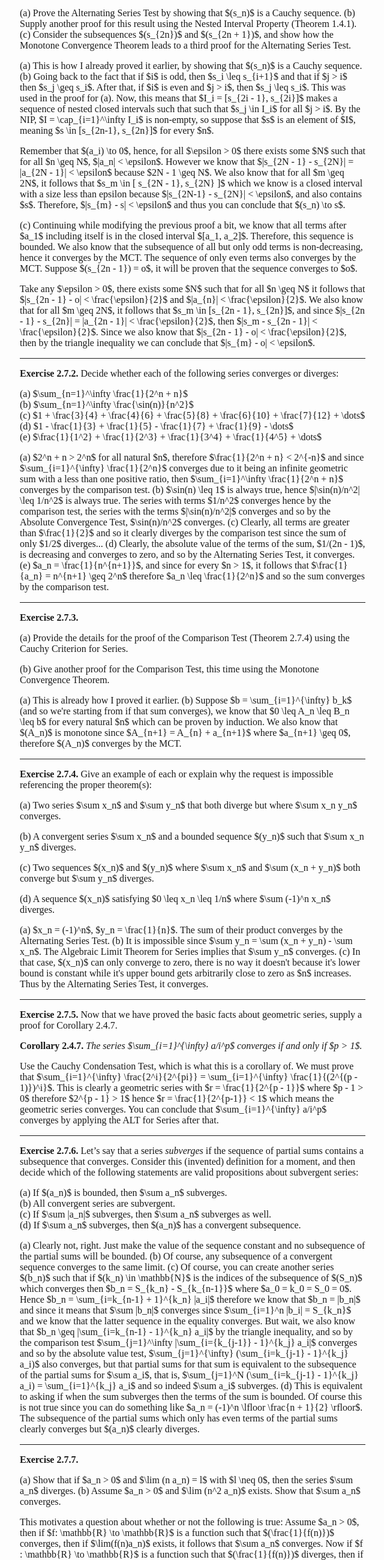
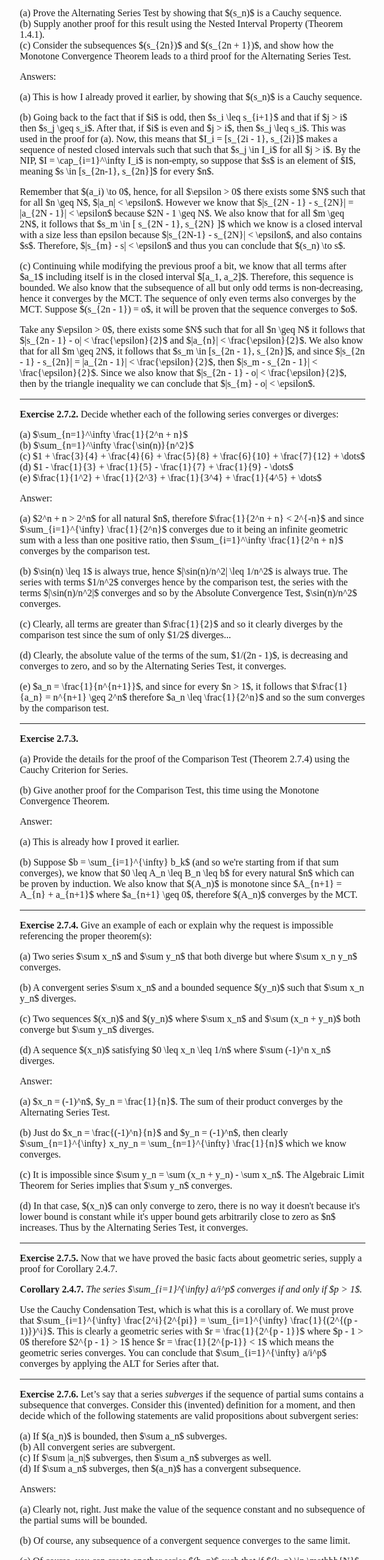
Before and after one commit to retr0foxx/nerdmathblog, a plain HTML site: page analysis-properties-of-infinite-series.html in a window 1280 px wide. Shown: the part 5261-7862 px from the top of the page at 60% size, without its empty margins (319-959 px from the left). Drawn offline with nearby package versions, Linux system fonts and the light colour scheme.

Commit message:
Fixed line breaks and typo

```diff
--- a/analysis-properties-of-infinite-series.html
+++ b/analysis-properties-of-infinite-series.html
@@ -21,7 +21,7 @@
                                       <meta charset="utf-8" />
   <meta name="generator" content="pandoc" />
   <meta name="viewport" content="width=device-width, initial-scale=1.0, user-scalable=yes" />
-  <title>tmphuit1j7n</title>
+  <title>tmp242xjcu4</title>
   <style>
 html {
 color: #1a1a1a;
@@ -278,11 +278,12 @@ This of course follows from the fact that $M = \max A$, where $A$ is the set of
 <h3>Exercises</h3>
 <p><strong>Exercise 2.7.1.</strong> Proving the Alternate Series Test (Theorem 2.7.7.) amounts to showing that the sequence of partial sums $$s_n = a_1 - a_2 + a_3 - \dots \pm a_n$$
 converges. (The opening example in Section 2.1 includes a typical illustration of $(s_n)$.) Different characterizations of completeness lead to different proofs.</p>
-<p>(a) Prove the Alternating Series Test by showing that $(s_n)$ is a Cauchy sequence.
-(b) Supply another proof for this result using the Nested Interval Property (Theorem 1.4.1).
+<p>(a) Prove the Alternating Series Test by showing that $(s_n)$ is a Cauchy sequence.<br />
+(b) Supply another proof for this result using the Nested Interval Property (Theorem 1.4.1).<br />
 (c) Consider the subsequences $(s_{2n})$ and $(s_{2n + 1})$, and show how the Monotone Convergence Theorem leads to a third proof for the Alternating Series Test.</p>
-<p>(a) This is how I already proved it earlier, by showing that $(s_n)$ is a Cauchy sequence.
-(b) Going back to the fact that if $i$ is odd, then $s_i \leq s_{i+1}$ and that if $j &gt; i$ then $s_j \geq s_i$. After that, if $i$ is even and $j &gt; i$, then $s_j \leq s_i$. This was used in the proof for (a). Now, this means that $I_i = [s_{2i - 1}, s_{2i}]$ makes a sequence of nested closed intervals such that such that $s_j \in I_i$ for all $j &gt; i$. By the NIP, $I = \cap_{i=1}^\infty I_i$ is non-empty, so suppose that $s$ is an element of $I$, meaning $s \in [s_{2n-1}, s_{2n}]$ for every $n$.</p>
+<p>Answers:</p>
+<p>(a) This is how I already proved it earlier, by showing that $(s_n)$ is a Cauchy sequence.</p>
+<p>(b) Going back to the fact that if $i$ is odd, then $s_i \leq s_{i+1}$ and that if $j &gt; i$ then $s_j \geq s_i$. After that, if $i$ is even and $j &gt; i$, then $s_j \leq s_i$. This was used in the proof for (a). Now, this means that $I_i = [s_{2i - 1}, s_{2i}]$ makes a sequence of nested closed intervals such that such that $s_j \in I_i$ for all $j &gt; i$. By the NIP, $I = \cap_{i=1}^\infty I_i$ is non-empty, so suppose that $s$ is an element of $I$, meaning $s \in [s_{2n-1}, s_{2n}]$ for every $n$.</p>
 <p>Remember that $(a_i) \to 0$, hence, for all $\epsilon &gt; 0$ there exists some $N$ such that for all $n \geq N$, $|a_n| &lt; \epsilon$. However we know that $|s_{2N - 1} - s_{2N}| = |a_{2N - 1}| &lt; \epsilon$ because $2N - 1 \geq N$. We also know that for all $m \geq 2N$, it follows that $s_m \in [ s_{2N - 1}, s_{2N} ]$ which we know is a closed interval with a size less than epsilon because $|s_{2N-1} - s_{2N}| &lt; \epsilon$, and also contains $s$. Therefore, $|s_{m} - s| &lt; \epsilon$ and thus you can conclude that $(s_n) \to s$.</p>
 <p>(c) Continuing while modifying the previous proof a bit, we know that all terms after $a_1$ including itself is in the closed interval $[a_1, a_2]$. Therefore, this sequence is bounded. We also know that the subsequence of all but only odd terms is non-decreasing, hence it converges by the MCT. The sequence of only even terms also converges by the MCT. Suppose $(s_{2n - 1}) = o$, it will be proven that the sequence converges to $o$.</p>
 <p>Take any $\epsilon &gt; 0$, there exists some $N$ such that for all $n \geq N$ it follows that $|s_{2n - 1} - o| &lt; \frac{\epsilon}{2}$ and $|a_{n}| &lt; \frac{\epsilon}{2}$. We also know that for all $m \geq 2N$, it follows that $s_m \in [s_{2n - 1}, s_{2n}]$, and since $|s_{2n - 1} - s_{2n}| = |a_{2n - 1}| &lt; \frac{\epsilon}{2}$, then $|s_m - s_{2n - 1}| &lt; \frac{\epsilon}{2}$. Since we also know that $|s_{2n - 1} - o| &lt; \frac{\epsilon}{2}$, then by the triangle inequality we can conclude that $|s_{m} - o| &lt; \epsilon$.</p>
@@ -293,26 +294,30 @@ converges. (The opening example in Section 2.1 includes a typical illustration o
 (c) $1 + \frac{3}{4} + \frac{4}{6} + \frac{5}{8} + \frac{6}{10} + \frac{7}{12} + \dots$<br />
 (d) $1 - \frac{1}{3} + \frac{1}{5} - \frac{1}{7} + \frac{1}{9} - \dots$<br />
 (e) $\frac{1}{1^2} + \frac{1}{2^3} + \frac{1}{3^4} + \frac{1}{4^5} + \dots$</p>
-<p>(a) $2^n + n &gt; 2^n$ for all natural $n$, therefore $\frac{1}{2^n + n} &lt; 2^{-n}$ and since $\sum_{i=1}^{\infty} \frac{1}{2^n}$ converges due to it being an infinite geometric sum with a less than one positive ratio, then $\sum_{i=1}^\infty \frac{1}{2^n + n}$ converges by the comparison test.
-(b) $\sin(n) \leq 1$ is always true, hence $|\sin(n)/n^2| \leq 1/n^2$ is always true. The series with terms $1/n^2$ converges hence by the comparison test, the series with the terms $|\sin(n)/n^2|$ converges and so by the Absolute Convergence Test, $\sin(n)/n^2$ converges.
-(c) Clearly, all terms are greater than $\frac{1}{2}$ and so it clearly diverges by the comparison test since the sum of only $1/2$ diverges...
-(d) Clearly, the absolute value of the terms of the sum, $1/(2n - 1)$, is decreasing and converges to zero, and so by the Alternating Series Test, it converges.
-(e) $a_n = \frac{1}{n^{n+1}}$, and since for every $n &gt; 1$, it follows that $\frac{1}{a_n} = n^{n+1} \geq 2^n$ therefore $a_n \leq \frac{1}{2^n}$ and so the sum converges by the comparison test.</p>
+<p>Answer:</p>
+<p>(a) $2^n + n &gt; 2^n$ for all natural $n$, therefore $\frac{1}{2^n + n} &lt; 2^{-n}$ and since $\sum_{i=1}^{\infty} \frac{1}{2^n}$ converges due to it being an infinite geometric sum with a less than one positive ratio, then $\sum_{i=1}^\infty \frac{1}{2^n + n}$ converges by the comparison test.</p>
+<p>(b) $\sin(n) \leq 1$ is always true, hence $|\sin(n)/n^2| \leq 1/n^2$ is always true. The series with terms $1/n^2$ converges hence by the comparison test, the series with the terms $|\sin(n)/n^2|$ converges and so by the Absolute Convergence Test, $\sin(n)/n^2$ converges.</p>
+<p>(c) Clearly, all terms are greater than $\frac{1}{2}$ and so it clearly diverges by the comparison test since the sum of only $1/2$ diverges...</p>
+<p>(d) Clearly, the absolute value of the terms of the sum, $1/(2n - 1)$, is decreasing and converges to zero, and so by the Alternating Series Test, it converges.</p>
+<p>(e) $a_n = \frac{1}{n^{n+1}}$, and since for every $n &gt; 1$, it follows that $\frac{1}{a_n} = n^{n+1} \geq 2^n$ therefore $a_n \leq \frac{1}{2^n}$ and so the sum converges by the comparison test.</p>
 <hr />
 <p><strong>Exercise 2.7.3.</strong></p>
 <p>(a) Provide the details for the proof of the Comparison Test (Theorem 2.7.4) using the Cauchy Criterion for Series.</p>
 <p>(b) Give another proof for the Comparison Test, this time using the Monotone Convergence Theorem.</p>
-<p>(a) This is already how I proved it earlier.
-(b) Suppose $b = \sum_{i=1}^{\infty} b_k$ (and so we&#39;re starting from if that sum converges), we know that $0 \leq A_n \leq B_n \leq b$ for every natural $n$ which can be proven by induction. We also know that $(A_n)$ is monotone since $A_{n+1} = A_{n} + a_{n+1}$ where $a_{n+1} \geq 0$, therefore $(A_n)$ converges by the MCT.</p>
+<p>Answer:</p>
+<p>(a) This is already how I proved it earlier.</p>
+<p>(b) Suppose $b = \sum_{i=1}^{\infty} b_k$ (and so we&#39;re starting from if that sum converges), we know that $0 \leq A_n \leq B_n \leq b$ for every natural $n$ which can be proven by induction. We also know that $(A_n)$ is monotone since $A_{n+1} = A_{n} + a_{n+1}$ where $a_{n+1} \geq 0$, therefore $(A_n)$ converges by the MCT.</p>
 <hr />
 <p><strong>Exercise 2.7.4.</strong> Give an example of each or explain why the request is impossible referencing the proper theorem(s):</p>
 <p>(a) Two series $\sum x_n$ and $\sum y_n$ that both diverge but where $\sum x_n y_n$ converges.</p>
 <p>(b) A convergent series $\sum x_n$ and a bounded sequence $(y_n)$ such that $\sum x_n y_n$ diverges.</p>
 <p>(c) Two sequences $(x_n)$ and $(y_n)$ where $\sum x_n$ and $\sum (x_n + y_n)$ both converge but $\sum y_n$ diverges.</p>
 <p>(d) A sequence $(x_n)$ satisfying $0 \leq x_n \leq 1/n$ where $\sum (-1)^n x_n$ diverges.</p>
-<p>(a) $x_n = (-1)^n$, $y_n = \frac{1}{n}$. The sum of their product converges by the Alternating Series Test.
-(b) It is impossible since $\sum y_n = \sum (x_n + y_n) - \sum x_n$. The Algebraic Limit Theorem for Series implies that $\sum y_n$ converges.
-(c) In that case, $(x_n)$ can only converge to zero, there is no way it doesn&#39;t because it&#39;s lower bound is constant while it&#39;s upper bound gets arbitrarily close to zero as $n$ increases. Thus by the Alternating Series Test, it converges.</p>
+<p>Answer:</p>
+<p>(a) $x_n = (-1)^n$, $y_n = \frac{1}{n}$. The sum of their product converges by the Alternating Series Test.</p>
+<p>(b) Just do $x_n = \frac{(-1)^n}{n}$ and $y_n = (-1)^n$, then clearly $\sum_{n=1}^{\infty} x_ny_n = \sum_{n=1}^{\infty} \frac{1}{n}$ which we know converges.</p>
+<p>(c) It is impossible since $\sum y_n = \sum (x_n + y_n) - \sum x_n$. The Algebraic Limit Theorem for Series implies that $\sum y_n$ converges.</p>
+<p>(d) In that case, $(x_n)$ can only converge to zero, there is no way it doesn&#39;t because it&#39;s lower bound is constant while it&#39;s upper bound gets arbitrarily close to zero as $n$ increases. Thus by the Alternating Series Test, it converges.</p>
 <hr />
 <p><strong>Exercise 2.7.5.</strong> Now that we have proved the basic facts about geometric series, supply a proof for Corollary 2.4.7.</p>
 <p><strong>Corollary 2.4.7.</strong> <em>The series $\sum_{i=1}^{\infty} a/i^p$ converges if and only if $p &gt; 1$.</em></p>
@@ -323,25 +328,26 @@ converges. (The opening example in Section 2.1 includes a typical illustration o
 (b) All convergent series are subvergent.<br />
 (c) If $\sum |a_n|$ subverges, then $\sum a_n$ subverges as well.<br />
 (d) If $\sum a_n$ subverges, then $(a_n)$ has a convergent subsequence.</p>
-<p>(a) Clearly not, right. Just make the value of the sequence constant and no subsequence of the partial sums will be bounded.
-(b) Of course, any subsequence of a convergent sequence converges to the same limit.
-(c) Of course, you can create another series $(b_n)$ such that if $(k_n) \in \mathbb{N}$ is the indices of the subsequence of $(S_n)$ which converges then $b_n = S_{k_n} - S_{k_{n-1}}$ where $a_0 = k_0 = S_0 = 0$. Hence $b_n = \sum_{i=k_{n-1} + 1}^{k_n} |a_i|$ therefore we know that $b_n = |b_n|$ and since it means that $\sum |b_n|$ converges since $\sum_{i=1}^n |b_i| = S_{k_n}$ and we know that the latter sequence in the equality converges. But wait, we also know that $b_n \geq |\sum_{i=k_{n-1} - 1}^{k_n} a_i|$ by the triangle inequality, and so by the comparison test $\sum_{j=1}^\infty |\sum_{i={k_{j-1}} - 1}^{k_j} a_i|$ converges and so by the absolute value test, $\sum_{j=1}^{\infty} (\sum_{i=k_{j-1} - 1}^{k_j} a_i)$ also converges, but that partial sums for that sum is equivalent to the subsequence of the partial sums for $\sum a_i$, that is, $\sum_{j=1}^N (\sum_{i=k_{j-1} - 1}^{k_j} a_i) = \sum_{i=1}^{k_j} a_i$ and so indeed $\sum a_i$ subverges.
-(d) This is equivalent to asking if when the sum subverges then the terms of the sum is bounded. Of course this is not true since you can do something like $a_n = (-1)^n \lfloor \frac{n + 1}{2} \rfloor$. The subsequence of the partial sums which only has even terms of the partial sums clearly converges but $(a_n)$ clearly diverges.</p>
+<p>Answers:</p>
+<p>(a) Clearly not, right. Just make the value of the sequence constant and no subsequence of the partial sums will be bounded.</p>
+<p>(b) Of course, any subsequence of a convergent sequence converges to the same limit.</p>
+<p>(c) Of course, you can create another series $(b_n)$ such that if $(k_n) \in \mathbb{N}$ is the indices of the subsequence of $(S_n)$ which converges then $b_n = S_{k_n} - S_{k_{n-1}}$ where $a_0 = k_0 = S_0 = 0$. Hence $b_n = \sum_{i=k_{n-1} + 1}^{k_n} |a_i|$ therefore we know that $b_n = |b_n|$ and since it means that $\sum |b_n|$ converges since $\sum_{i=1}^n |b_i| = S_{k_n}$ and we know that the latter sequence in the equality converges. But wait, we also know that $b_n \geq |\sum_{i=k_{n-1} - 1}^{k_n} a_i|$ by the triangle inequality, and so by the comparison test $\sum_{j=1}^\infty |\sum_{i={k_{j-1}} - 1}^{k_j} a_i|$ converges and so by the absolute value test, $\sum_{j=1}^{\infty} (\sum_{i=k_{j-1} - 1}^{k_j} a_i)$ also converges, but that partial sums for that sum is equivalent to the subsequence of the partial sums for $\sum a_i$, that is, $\sum_{j=1}^N (\sum_{i=k_{j-1} - 1}^{k_j} a_i) = \sum_{i=1}^{k_j} a_i$ and so indeed $\sum a_i$ subverges.</p>
+<p>(d) This is equivalent to asking if when the sum subverges then the terms of the sum is bounded. Of course this is not true since you can do something like $a_n = (-1)^n \lfloor \frac{n + 1}{2} \rfloor$. The subsequence of the partial sums which only has even terms of the partial sums clearly converges but $(a_n)$ clearly diverges.</p>
 <hr />
 <p><strong>Exercise 2.7.7.</strong></p>
-<p>(a) Show that if $a_n &gt; 0$ and $\lim (n a_n) = l$ with $l \neq 0$, then the series $\sum a_n$ diverges.
+<p>(a) Show that if $a_n &gt; 0$ and $\lim (n a_n) = l$ with $l \neq 0$, then the series $\sum a_n$ diverges.<br />
 (b) Assume $a_n &gt; 0$ and $\lim (n^2 a_n)$ exists. Show that $\sum a_n$ converges.</p>
 <p>This motivates a question about whether or not the following is true:
 Assume $a_n &gt; 0$, then if $f: \mathbb{R} \to \mathbb{R}$ is a function such that $(\frac{1}{f(n)})$ converges, then if $\lim(f(n)a_n)$ exists, it follows that $\sum a_n$ converges. Now if $f : \mathbb{R} \to \mathbb{R}$ is a function such that $(\frac{1}{f(n)})$ diverges, then if $\lim(na_n) = l$ with $l \neq 0$, it follows that $\sum a_n$ diverges. Just a random thought.</p>
-<p>(a) Take $\epsilon = \frac{l}{2}$, there exists some $N$ such that for all $n \geq N$ it follows that $|na_n - l| &lt; \epsilon$ which implies that $|a_n - \frac{l}{n}| &lt; \frac{\epsilon}{n}$ therefore $a_n \geq \frac{l - \epsilon}{n} = \frac{l}{2n} = \frac{l}{2} \cdot \frac{1}{n}$. We know that $\sum_{i=N}^{\infty} \frac{l}{2} \cdot \frac{1}{i}$ diverges since $\sum_{i=N}^{\infty} \frac{1}{i}$ itself diverges to infinity. By the comparison test, we know that $\sum_{i=N}^{\infty} a_i$ diverges as well, therefore $\sum_{i=1}^{\infty} a_i$ diverges.
-(b) Use a similar technique as (a). Take $\epsilon = \frac{l}{2}$ where of course $l = \lim(n^2a_n)$. We know that there exists an $N$ such that for all $n \geq N$ it follows that $|n^2a_n - l| &lt; \epsilon$ therefore $|a_n - \frac{l}{n^2}| &lt; \frac{\epsilon}{n^2}$ therefore $a_n \leq \frac{l + \epsilon}{n^2} = \frac{3l}{2n^2} = \frac{3l}{2} \cdot \frac{1}{n^2}$. We know that $\sum_{i=N}^\infty \frac{1}{i^2}$ converges therefore $\sum_{i=N}^{\infty} \frac{3l}{2} \cdot \frac{1}{i^2}$ converges as well by the ALT for Series. Therefore, by the comparison test we know that $\sum_{i=N}^{\infty} a_i$ also converges.</p>
+<p>(a) Take $\epsilon = \frac{l}{2}$, there exists some $N$ such that for all $n \geq N$ it follows that $|na_n - l| &lt; \epsilon$ which implies that $|a_n - \frac{l}{n}| &lt; \frac{\epsilon}{n}$ therefore $a_n \geq \frac{l - \epsilon}{n} = \frac{l}{2n} = \frac{l}{2} \cdot \frac{1}{n}$. We know that $\sum_{i=N}^{\infty} \frac{l}{2} \cdot \frac{1}{i}$ diverges since $\sum_{i=N}^{\infty} \frac{1}{i}$ itself diverges to infinity. By the comparison test, we know that $\sum_{i=N}^{\infty} a_i$ diverges as well, therefore $\sum_{i=1}^{\infty} a_i$ diverges.</p>
+<p>(b) Use a similar technique as (a). Take $\epsilon = \frac{l}{2}$ where of course $l = \lim(n^2a_n)$. We know that there exists an $N$ such that for all $n \geq N$ it follows that $|n^2a_n - l| &lt; \epsilon$ therefore $|a_n - \frac{l}{n^2}| &lt; \frac{\epsilon}{n^2}$ therefore $a_n \leq \frac{l + \epsilon}{n^2} = \frac{3l}{2n^2} = \frac{3l}{2} \cdot \frac{1}{n^2}$. We know that $\sum_{i=N}^\infty \frac{1}{i^2}$ converges therefore $\sum_{i=N}^{\infty} \frac{3l}{2} \cdot \frac{1}{i^2}$ converges as well by the ALT for Series. Therefore, by the comparison test we know that $\sum_{i=N}^{\infty} a_i$ also converges.</p>
 <hr />
 <p><strong>Exercise 2.7.8.</strong> Consider each of the following propositions. Provide short proofs for those that are true and counterexamples for any that are not.</p>
 <p><strong>(a)</strong> If $\sum a_n$ converges absolutely, then $\sum a_n^2$ also converges absolutely.</p>
 <p><strong>(b)</strong> If $\sum a_n$ converges and $(b_n)$ converges, then $\sum a_n b_n$ converges.</p>
 <p><strong>(c)</strong> If $\sum a_n$ converges conditionally, then $\sum n^2 a_n$ diverges.</p>
-<p>Answers:
-(a) Of course. We have proven earlier in Theorem 2.7.3. that if $\sum |a_n|$ converges, then $|a_n| \to 0$. Therefore, there exists some $N$ such that for all $n \geq N$ it follows that $|a_n| &lt; 1$ meaning $|a_n^2| = |a_n|^2 &lt; |a_n|$. By the comparison test, $\sum |a_n|$ converges therefore $\sum a_n$ converges by the absolute value test.</p>
+<p>Answers:</p>
+<p>(a) Of course. We have proven earlier in Theorem 2.7.3. that if $\sum |a_n|$ converges, then $|a_n| \to 0$. Therefore, there exists some $N$ such that for all $n \geq N$ it follows that $|a_n| &lt; 1$ meaning $|a_n^2| = |a_n|^2 &lt; |a_n|$. By the comparison test, $\sum |a_n|$ converges therefore $\sum a_n$ converges by the absolute value test.</p>
 <p>(b) Oh it&#39;s actually so simple why did I spend so much time on this.
 Let the sequence basically be $1, -1$ and then $1/2, -1/2$ repeated four times, and then $1/4, -1/4$ repeated sixteen times, and so basically the nth time you&#39;re doing this you have $1/2^{n-1}, -1/2^{n-1}$ repeated $2^{2(n-1)}$ times. Clearly, $\sum b_n$ converges. Now simply let $a_n = b_n$. The first two terms of $a_nb_n$ will be $1$. The next four terms will be $1/4$. The next sixteen terms will be $1/16$. So it&#39;s sum clearly diverges to infinity.</p>
 <p>(c) Suppose $\sum n^2a_n$ converges, then $(n^2a_n) \to 0$, therefore there exists an $N$ such that for all $n \geq N$ it follows that $|a_n| &lt; \frac{1}{n^2}$, therefore by the absolute value test combined with the fact that $\frac{1}{n^2}$ converges, $\sum |a_n|$ converges thus $\sum a_n$ converges absolutely. We have now proven the statement by contrapositive.</p>
@@ -354,7 +360,7 @@ Given a series $\sum_{n=1}^\infty a_n$ with $a_n \neq 0$, the Ratio Test states
 <p>Take $\epsilon = \min\{\frac{1 - r}{2}, \frac{r}{2}\}$, there exists an $N$ such that for all $n \geq N$ it follows that $||\frac{a_n+1}{a_n}| - r| &lt; \epsilon$ which implies that $0 &lt; r - \epsilon &lt; |\frac{a_{n+1}}{a_n}| &lt; r + \epsilon &lt; 1$. Now, we know that $\sum_{i=1}^\infty |a_N| (r + \epsilon)^{i}$ converges, but we also know by induction that $|a_{N+k}| &lt; |a_N|(r + \epsilon)^k$, therefore $\sum_{k=1}^{\infty} |a_{N+k}|$ converges by the comparison test which also means that $\sum_{k=1}^{\infty} |a_k|$ converges and thus $\sum_{k=1}^{\infty} a_k$ converges by the absolute value test.</p>
 <p>(a) Let $r&#39;$ satisfy $r &lt; r&#39; &lt; 1$. Explain why there exists an $N$ such that $n \geq N$ implies $|a_{n+1}| \leq |a_n| r&#39;$.</p>
 <p>Observe that $r&#39; = r + \epsilon$. We know that there exists some $N$ such that for all $n \geq N$ it follows that $||\frac{a_{n+1}}{a_n}| - r| &lt; \epsilon$, therefore $r - \epsilon &lt; |\frac{a_{n+1}}{a_{n}}| &lt; r + \epsilon = r&#39;$. Therefore, $|a_{n+1}| &lt; |a_n|r&#39;$.</p>
-<p>(b) Why does $|a_N| \sum (r&#39;)^n$ converge?
+<p>(b) Why does $|a_N| \sum (r&#39;)^n$ converge?<br />
 Because it&#39;s a geometric series with $r&#39; &lt; 1$.</p>
 <p>(c) Now, show that $\sum |a_n|$ converges, and conclude that $\sum a_n$ converges.<br />
 Suppose $b_k = |a_N|(r&#39;)^k$. We know that $|a_{N+1}| &lt; |a_N|r&#39;$ and that for all $k \geq 1$, it follows that $|a_{N+k}| &lt; |a_{N + k - 1}|r&#39;$. Suppose, in general, that $|a_{N + k}| &lt; |a_N|(r&#39;)^k$, then since $|a_{N+k+1}| &lt; |a_{N+k}|r&#39;$ which itself is less than $|a_N|(r&#39;)^{k+1}$, then by induction, $|a_{N+k}| &lt; |a_{N+k}|(r&#39;)^k$. Therefore $\sum_{i=1}^\infty |a_{N+i}|$ converges by the comparison test meaning $\sum_{i=1}^{\infty} |a_{i}|$ also converges thus by the absolute value test $\sum a_n$ converges.</p>
@@ -397,18 +403,18 @@ Let $(x_n)$ and $(y_n)$ be sequences, let $s_n = x_1 + x_2 + \dots + x_n$ and se
 <p>$$\sum_{j=m}^n x_j y_j = s_n y_{n+1} - s_{m-1} y_m + \sum_{j=m}^n s_j (y_j - y_{j+1}).$$</p>
 <p>Observe that for $n = m$, the formula is correct: $s_my_{m+1} - s_{m-1}y_m + s_my_m - s_my_{m+1}$ is indeed equal to $y_m(s_m - s_{m-1})$ which is equal to $x_my_m$. Now suppose we know that it is true for some $n$, it will be proven to be true for $n+1$ as well.
 $$
-\begin{align}
+\begin{align*}
 -s_ny_{n+1} + s_{n+1}y_{n+2} + s_{n+1}(y_{n+1} - y_{n+2}) &amp;= y_{n+1}(s_{n+1} - s_n) + y_{n+2}(s_{n+1} - s_{n+1}) \\
 &amp;= x_{n+1}y_{n+1}
-\end{align}
+\end{align*}
 $$
 Simply add that top left expression to the sum
 $$
-\begin{align}
+\begin{align*}
 &amp;s_n y_{n+1} - s_{m-1} y_m + \sum_{j=m}^n s_j (y_j - y_{j+1}) + (-s_ny_{n+1} + s_{n+1}y_{n+2} + s_{n+1}(y_{n+1} - y_{n+2})) \\
 &amp;=s_{n+1}y_{n+2} - s_{m-1}y_m + (s_{n+1}(y_{n+1} - y_{n+2})) + \sum_{j=m}^n s_j (y_j - y_{j+1}) \\
 \sum_{j=m}^{n+1} x_jy_j &amp;= s_{n+1}y_{n+2} - s_{m-1}y_m + \sum_{j=m}^{n+1} s_j (y_j - y_{j+1})
-\end{align}
+\end{align*}
 $$</p>
 <hr />
 <p><strong>Exercise 2.7.13 (Abel’s Test).</strong><br />
@@ -420,7 +426,7 @@ Abel’s Test for convergence states that if the series $\sum_{k=1}^\infty x_k$
 <p>where $s_n = x_1 + x_2 + \cdots + x_n$.</p>
 <p>What am I supposed to show other than since $s_{m-1} = s_{0} = \sum_{i=1}^{0} x_i = 0$, then the $s_{m-1}y_m$ term is equal to zero and so is gone from the sum??</p>
 <p>(b) Use the Comparison Test to argue that $\sum_{k=1}^\infty s_k (y_k - y_{k+1})$ converges absolutely, and show how this leads directly to a proof of Abel’s Test.</p>
-<p>Notice that if $c_k = \sum_{n=1}^k |s_n(y_n - y_{n+1})|$, then since $s_n$ converges, then $|s_n|$ is bounded, meaning if you take $M$ to be it&#39;s bound, then $|s_n(y_n - y_{n+1})| \leq M(y_n - y_{n+1})$. We know that the sequence on the right. We know that $\sum_{n=1}^k (y_n - y_{n+1}) = y_1 - y_{k+1}$, therefore it&#39;s limit is $y_1 - \lim (y_n)$ (we know that $(y_n)$ converges by the MCT). Hence, $\sum M(y_n - y_{n+1}) = M(1 - \lim(y_n))$. By the comparison test, $\sum |s_n(y_n - y_{n+1})|$ converges.</p>
+<p>Notice that if $c_k = \sum_{n=1}^k |s_n(y_n - y_{n+1})|$, then since $s_n$ converges, then $|s_n|$ is bounded, meaning if you take $M$ to be it&#39;s bound, then $|s_n(y_n - y_{n+1})| \leq M(y_n - y_{n+1})$. We know that the sequence on the right. We know that $\sum_{n=1}^k (y_n - y_{n+1}) = y_1 - y_{k+1}$, therefore it&#39;s limit is $y_1 - \lim (y_n)$ (we know that $(y_n)$ converges by the MCT). Hence, $\sum M(y_n - y_{n+1}) = M(y_1 - \lim(y_n))$. By the comparison test, $\sum |s_n(y_n - y_{n+1})|$ converges.</p>
 <p>This leads to a proof of Abel&#39;s test because $\sum_{k=1}^\infty x_ky_k = \lim_{n \to \infty}(\sum_{k=1}^n x_ky_k)$, which itself is equal to $\lim (s_ny_{n+1}) + \lim (\sum_{k=1}^n s_k(y_k - y_{k+1}))$, we have proven that the limit on the right converges (if you apply the absolute value test to the previous part), and so the limit on the left clearly converges by the ALT since both $(y_n)$ and $(s_n)$ converges. Thus the entire sum converges.</p>
 <hr />
 <p><strong>Exercise 2.7.14 (Dirichlet’s Test).</strong><br />
```
Also changed, not shown: analysis-cauchy-criterion.html (+8 -8 lines).
